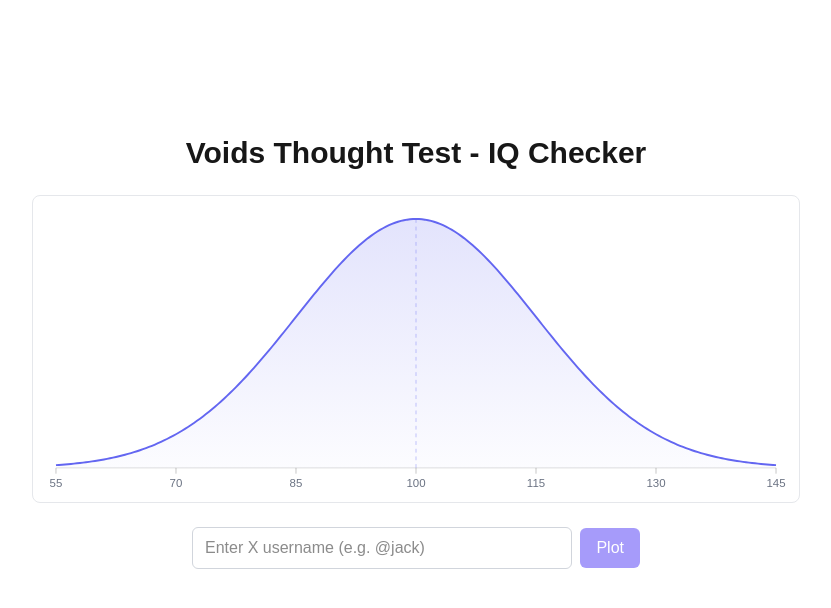
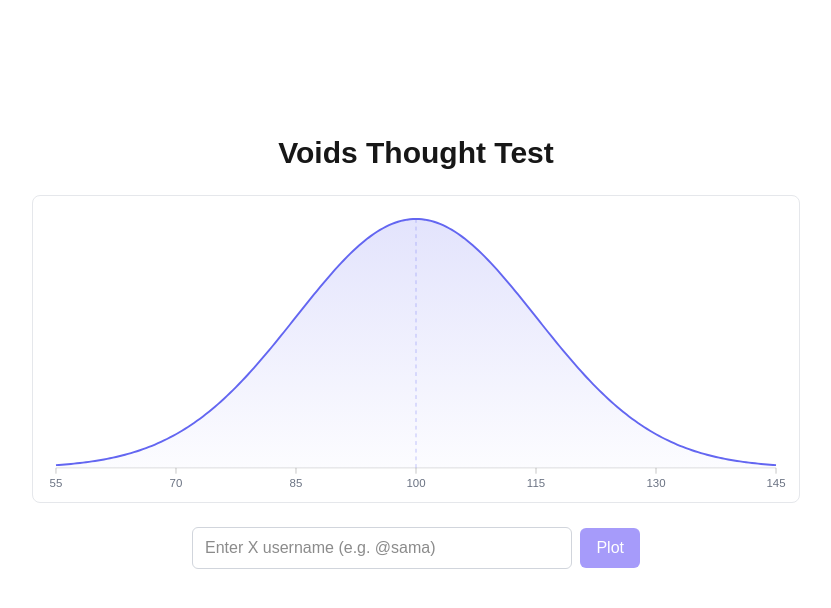
Before and after one commit to jasonthepenguin/sycophancy, a Next.js app: page / in a window 1280 px wide. Shown: the top 608 px of the page, without its empty margins (224-1055 px from the left). Built offline with nearby package versions, Linux system fonts and the light colour scheme.

Commit message:
Add defualt text rename, rename page title

```diff
--- a/src/app/page.tsx
+++ b/src/app/page.tsx
@@ -108,7 +108,7 @@ export default function Home() {
 
   return (
     <div className="min-h-screen p-6 sm:p-10 flex flex-col items-center justify-center gap-6 -mt-8 sm:-mt-12">
-      <h1 className="text-2xl sm:text-3xl font-semibold">Voids Thought Test - IQ Checker</h1>
+      <h1 className="text-2xl sm:text-3xl font-semibold">Voids Thought Test</h1>
 
       {/* Bell Curve Chart */}
       <div className="w-full max-w-3xl">
@@ -233,7 +233,7 @@ export default function Home() {
       <div className="w-full max-w-md flex items-center gap-2">
         <input
           className="flex-1 rounded-md border border-gray-300 dark:border-zinc-700 bg-white dark:bg-zinc-900 px-3 py-2 outline-none focus:ring-2 focus:ring-indigo-500"
-          placeholder="Enter X username (e.g. @jack)"
+          placeholder="Enter X username (e.g. @sama)"
           value={username}
           onChange={(e) => setUsername(e.target.value)}
           onKeyDown={(e) => {
```
